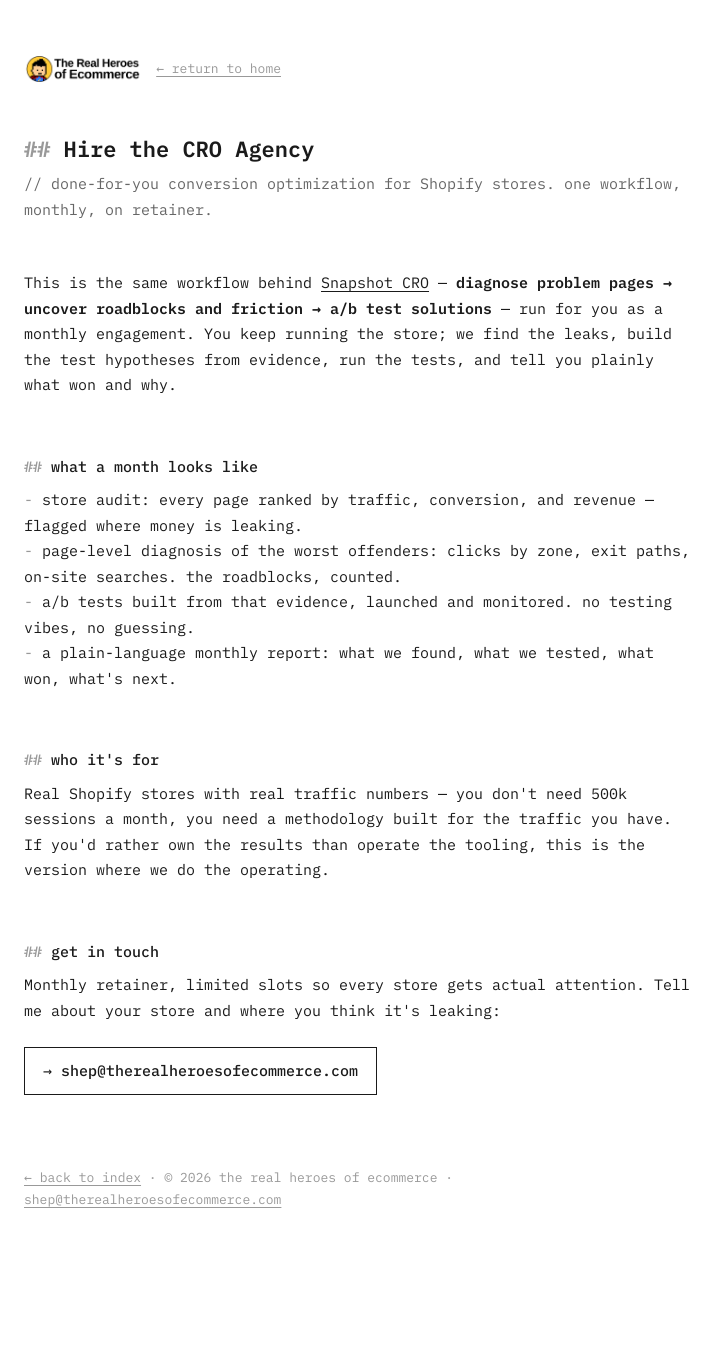
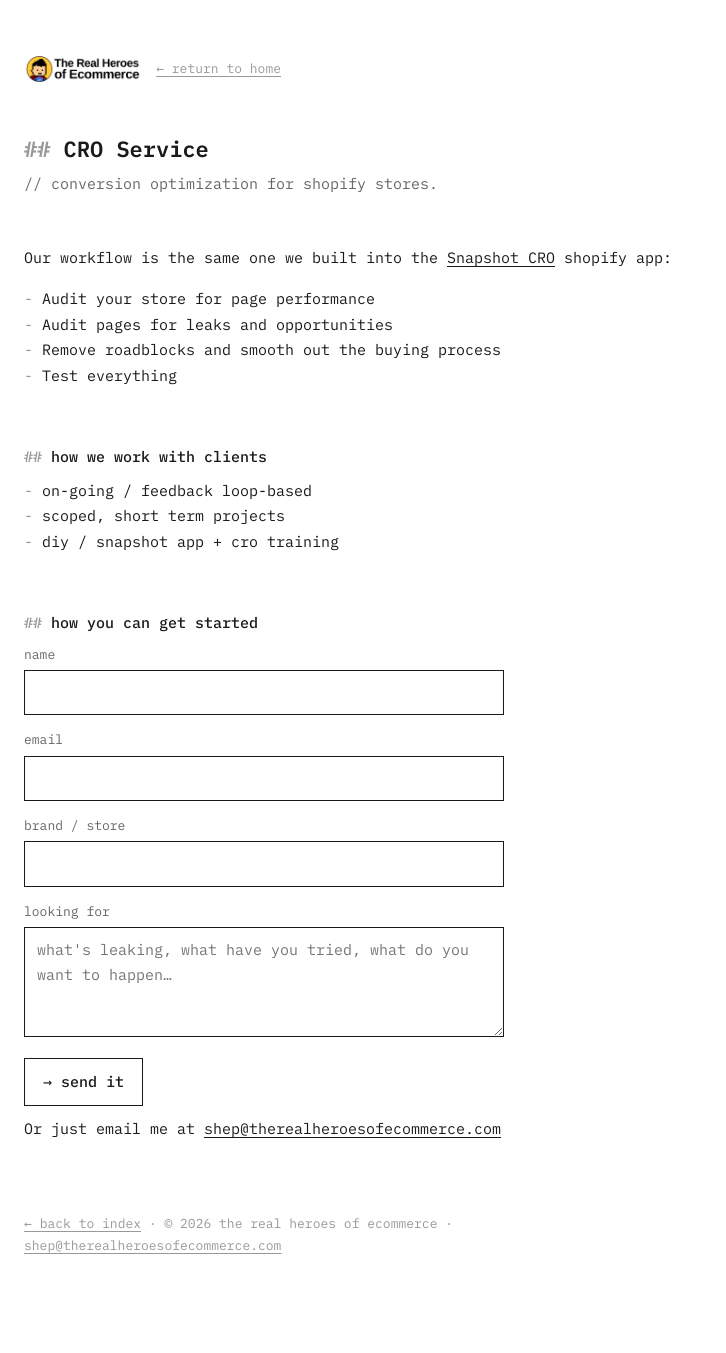
Before and after one commit to therhoe/heroes-site, a Jekyll site: the page hire-cro-agency.html, which Jekyll copies as it is, in a window 1280 px wide. Shown: the whole page, without its empty margins (0-726 px from the left). Built offline with Jekyll 4.4.1, drawn with Linux system fonts in a browser that asks for light colours; before the commit the page ends 1307 px from its top, so only the background shows below that.

Commit message:
Rewrite CRO service page: new copy + lead form (Google Sheets pending)
Co-Authored-By: Claude Fable 5 <noreply@anthropic.com>

```diff
--- a/hire-cro-agency.html
+++ b/hire-cro-agency.html
@@ -3,8 +3,9 @@
 <head>
   <meta charset="UTF-8">
   <meta name="viewport" content="width=device-width, initial-scale=1.0">
-  <title>Hire a Shopify CRO Agency — The Real Heroes of Ecommerce</title>
-  <meta name="description" content="A monthly CRO retainer for Shopify stores: diagnose problem pages, uncover roadblocks and friction, and A/B test solutions — done for you, every month.">
+  <title>CRO Service for Shopify Stores — The Real Heroes of Ecommerce</title>
+  <meta name="description" content="Conversion optimization for Shopify stores: audit for page performance, find leaks, remove roadblocks, test everything. Ongoing retainers, scoped projects, or DIY with CRO training.">
+  <link rel="canonical" href="https://therealheroesofecommerce.com/hire-cro-agency.html">
   <link rel="preconnect" href="https://fonts.googleapis.com">
   <link rel="preconnect" href="https://fonts.gstatic.com" crossorigin>
   <link href="https://fonts.googleapis.com/css2?family=IBM+Plex+Mono:wght@400;500;600&display=swap" rel="stylesheet">
@@ -51,14 +52,37 @@
     a { color: #1a1a1a; text-decoration: underline; text-underline-offset: 3px; }
     a:hover { background: #1a1a1a; color: #ffffff; text-decoration: none; }
     .muted { color: #999; }
-    .cta {
-      display: inline-block;
+    .ok { color: #1a7f37; }
+    .bad { color: #c0392b; }
+    .warn { color: #b35900; }
+
+    form.lead { max-width: 480px; }
+    .field { margin: 0 0 14px; }
+    .field label { display: block; color: #666; font-size: 13px; margin: 0 0 4px; }
+    .field input, .field textarea {
+      width: 100%;
+      font: inherit;
+      color: inherit;
+      background: #ffffff;
+      border: 1px solid #1a1a1a;
+      padding: 9px 12px;
+    }
+    .field textarea { min-height: 110px; resize: vertical; }
+    .field input:focus, .field textarea:focus { outline: 2px solid #1a1a1a; outline-offset: -1px; }
+    .hp { position: absolute; left: -9999px; top: -9999px; }
+    button.send {
+      font: inherit;
+      font-weight: 500;
+      color: #1a1a1a;
+      background: #ffffff;
       border: 1px solid #1a1a1a;
       padding: 10px 18px;
-      margin: 8px 0 0;
-      text-decoration: none;
-      font-weight: 500;
+      cursor: pointer;
     }
+    button.send:hover { background: #1a1a1a; color: #ffffff; }
+    button.send:disabled { opacity: 0.5; cursor: wait; }
+    #formstatus { margin: 10px 0 0; }
+
     footer {
       margin-top: 72px;
       color: #999;
@@ -71,34 +95,96 @@
 <main>
 
   <nav class="topnav">
-    <a href="index.html"><img src="logo.png" alt="The Real Heroes of Ecommerce"></a>
-    <a href="index.html">← return to home</a>
+    <a href="/"><img src="/logo.png" alt="The Real Heroes of Ecommerce"></a>
+    <a href="/">← return to home</a>
   </nav>
 
-  <h1 class="title">Hire the CRO Agency</h1>
-  <p class="tagline">// done-for-you conversion optimization for Shopify stores. one workflow, monthly, on retainer.</p>
+  <h1 class="title">CRO Service</h1>
+  <p class="tagline">// conversion optimization for shopify stores.</p>
 
-  <p>This is the same workflow behind <a href="snapshot-cro.html">Snapshot CRO</a> — <strong>diagnose problem pages → uncover roadblocks and friction → a/b test solutions</strong> — run for you as a monthly engagement. You keep running the store; we find the leaks, build the test hypotheses from evidence, run the tests, and tell you plainly what won and why.</p>
-
-  <h1>what a month looks like</h1>
+  <p>Our workflow is the same one we built into the <a href="/snapshot-cro.html">Snapshot CRO</a> shopify app:</p>
   <ul>
-    <li>store audit: every page ranked by traffic, conversion, and revenue — flagged where money is leaking.</li>
-    <li>page-level diagnosis of the worst offenders: clicks by zone, exit paths, on-site searches. the roadblocks, counted.</li>
-    <li>a/b tests built from that evidence, launched and monitored. no testing vibes, no guessing.</li>
-    <li>a plain-language monthly report: what we found, what we tested, what won, what's next.</li>
+    <li>Audit your store for page performance</li>
+    <li>Audit pages for leaks and opportunities</li>
+    <li>Remove roadblocks and smooth out the buying process</li>
+    <li>Test everything</li>
   </ul>
 
-  <h1>who it's for</h1>
-  <p>Real Shopify stores with real traffic numbers — you don't need 500k sessions a month, you need a methodology built for the traffic you have. If you'd rather own the results than operate the tooling, this is the version where we do the operating.</p>
+  <h1>how we work with clients</h1>
+  <ul>
+    <li>on-going / feedback loop-based</li>
+    <li>scoped, short term projects</li>
+    <li>diy / snapshot app + cro training</li>
+  </ul>
 
-  <h1>get in touch</h1>
-  <p>Monthly retainer, limited slots so every store gets actual attention. Tell me about your store and where you think it's leaking:</p>
-  <p><a class="cta" href="mailto:shep@therealheroesofecommerce.com">→ shep@therealheroesofecommerce.com</a></p>
+  <h1>how you can get started</h1>
+  <form class="lead" id="leadform">
+    <div class="field">
+      <label for="f-name">name</label>
+      <input id="f-name" name="name" type="text" autocomplete="name" required>
+    </div>
+    <div class="field">
+      <label for="f-email">email</label>
+      <input id="f-email" name="email" type="email" autocomplete="email" required>
+    </div>
+    <div class="field">
+      <label for="f-brand">brand / store</label>
+      <input id="f-brand" name="brand" type="text" autocomplete="organization">
+    </div>
+    <div class="field">
+      <label for="f-looking">looking for</label>
+      <textarea id="f-looking" name="looking" placeholder="what's leaking, what have you tried, what do you want to happen…"></textarea>
+    </div>
+    <div class="hp" aria-hidden="true">
+      <label for="f-company">company</label>
+      <input id="f-company" name="company" type="text" tabindex="-1" autocomplete="off">
+    </div>
+    <button class="send" id="sendbtn" type="submit">→ send it</button>
+    <p id="formstatus" class="muted"></p>
+  </form>
+
+  <p>Or just email me at <a href="mailto:shep@therealheroesofecommerce.com">shep@therealheroesofecommerce.com</a></p>
 
   <footer>
-    <a href="index.html">← back to index</a> &middot; &copy; 2026 the real heroes of ecommerce &middot; <a href="mailto:shep@therealheroesofecommerce.com">shep@therealheroesofecommerce.com</a>
+    <a href="/">← back to index</a> &middot; &copy; 2026 the real heroes of ecommerce &middot; <a href="mailto:shep@therealheroesofecommerce.com">shep@therealheroesofecommerce.com</a>
   </footer>
 
 </main>
+<script>
+(function () {
+  // Google Apps Script web app URL (bound to the rhoe-cro-leads sheet)
+  var ENDPOINT = 'PASTE_APPS_SCRIPT_URL_HERE';
+
+  var form = document.getElementById('leadform');
+  var btn = document.getElementById('sendbtn');
+  var status = document.getElementById('formstatus');
+
+  form.addEventListener('submit', function (e) {
+    e.preventDefault();
+    if (ENDPOINT.indexOf('https://') !== 0) {
+      status.className = 'warn';
+      status.textContent = '// the form isn\'t wired up yet — use the email below instead.';
+      return;
+    }
+    btn.disabled = true;
+    status.className = 'muted';
+    status.textContent = '// sending…';
+    fetch(ENDPOINT, {
+      method: 'POST',
+      mode: 'no-cors',
+      body: new URLSearchParams(new FormData(form))
+    }).then(function () {
+      status.className = 'ok';
+      status.textContent = '// got it. we\'ll be in touch — usually within a day.';
+      form.reset();
+      btn.disabled = false;
+    }).catch(function () {
+      status.className = 'bad';
+      status.textContent = '// that didn\'t go through — email me instead: shep@therealheroesofecommerce.com';
+      btn.disabled = false;
+    });
+  });
+})();
+</script>
 </body>
 </html>
```
